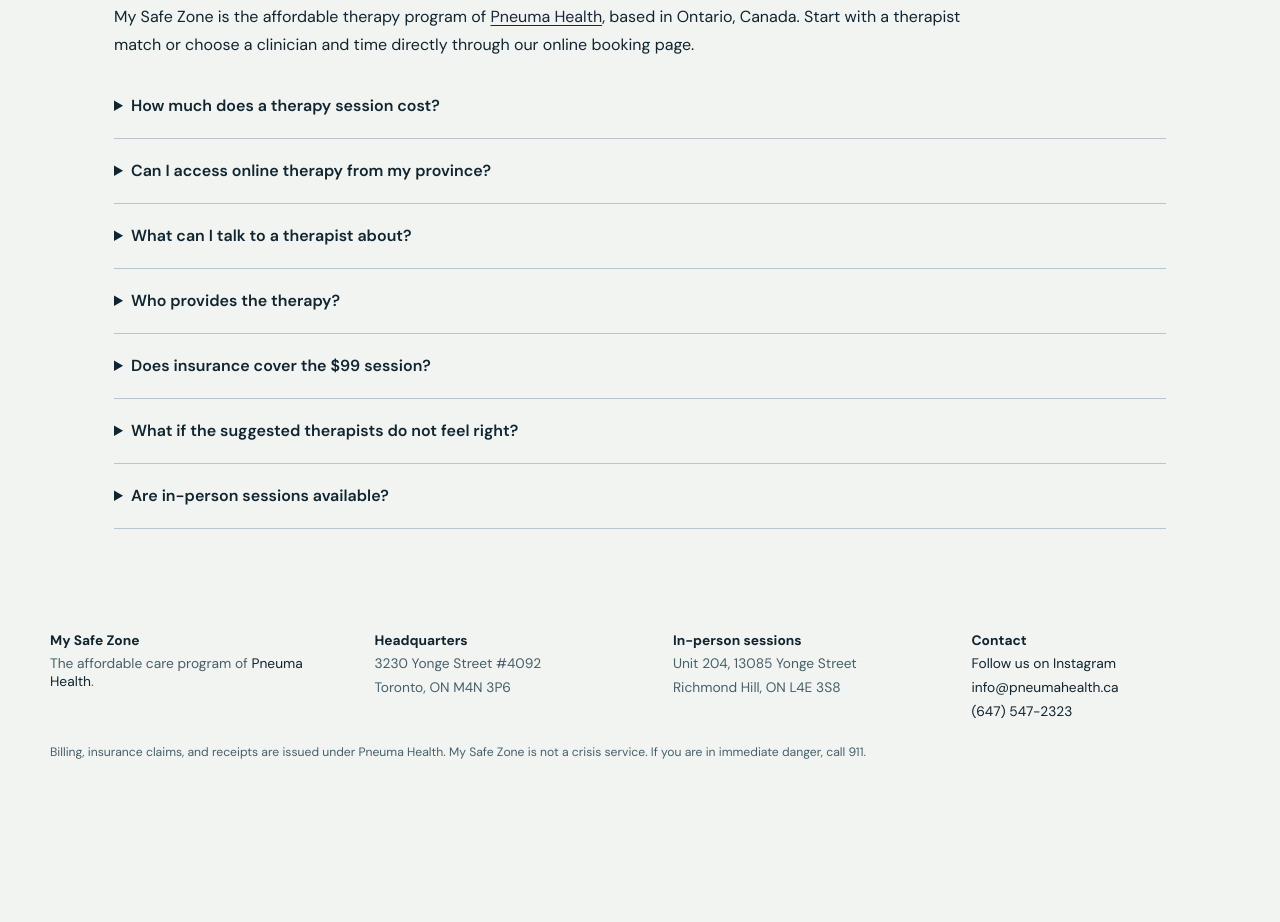
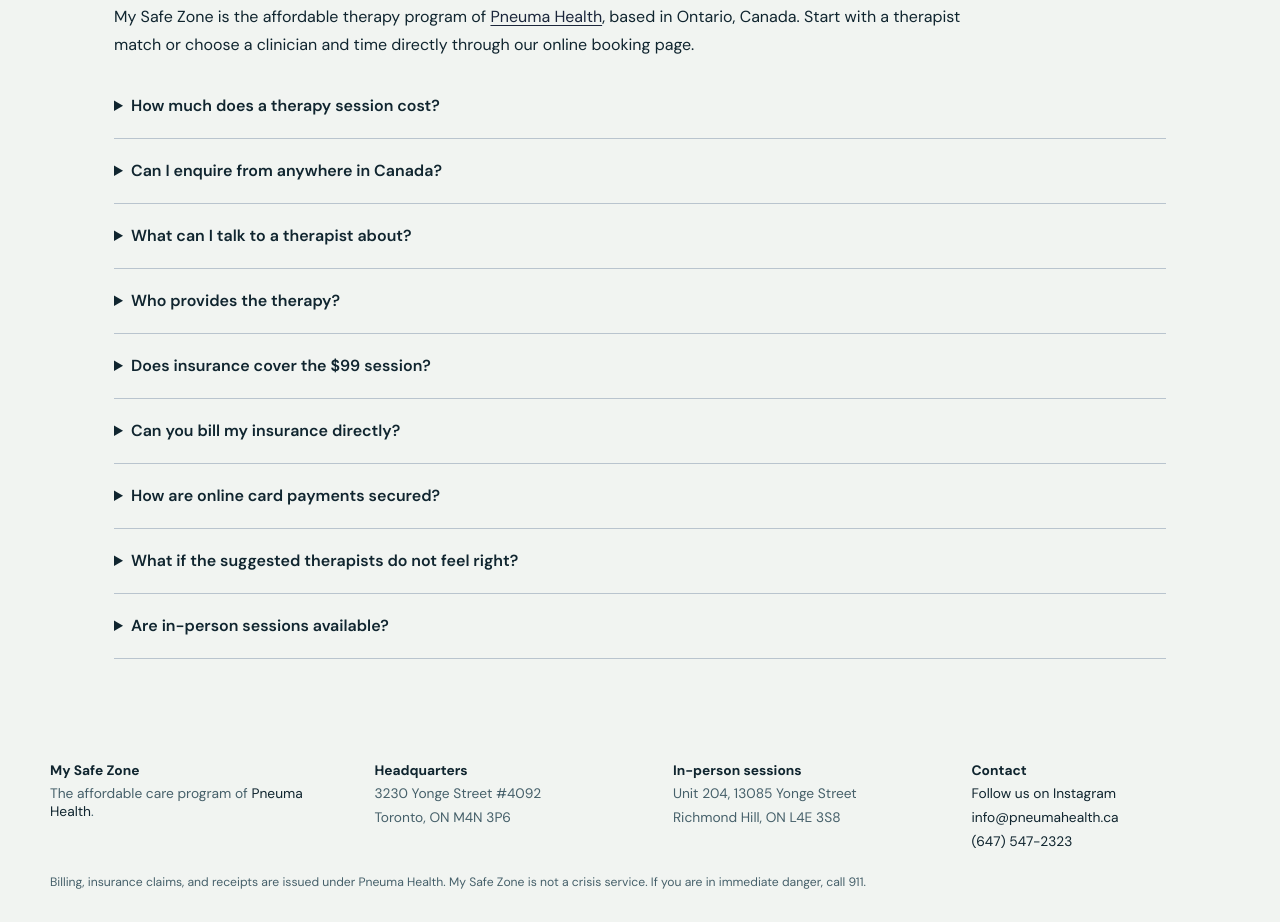
Before and after one commit to kavehml/mysafezone-website, a plain HTML site: page index.html in a window 1280 px wide. Shown: the part 4075-4997 px from the top of the page. Before the commit the page ends 4867 px from the top, so only its background shows below. Drawn offline with Linux system fonts and the light colour scheme.

Commit message:
Clarify Canada enquiries, insurance eligibility and Jane payment security

```diff
--- a/index.html
+++ b/index.html
@@ -338,10 +338,12 @@
         <p><a href="/guides/affordable-therapy/">Read our guide to finding affordable therapy in Ontario →</a></p>
         <p>My Safe Zone is the affordable therapy program of <a href="https://pneumahealth.ca/mysafezone/">Pneuma Health</a>, based in Ontario, Canada. Start with a therapist match or choose a clinician and time directly through our online booking page.</p>
         <details><summary>How much does a therapy session cost?</summary><p>My Safe Zone sessions cost $99 CAD for 60 minutes. You can <a href="https://pneumahealth.janeapp.com/locations/my-safe-zone/book" target="_blank" rel="noopener">view therapists and current appointment availability in Jane</a>.</p></details>
-        <details><summary>Can I access online therapy from my province?</summary><p>Eligibility depends on your location and the clinician’s registration and scope of practice. Please confirm with our team that your chosen therapist can provide care where you will be located during sessions before booking.</p></details>
+        <details><summary>Can I enquire from anywhere in Canada?</summary><p>Yes. We welcome enquiries from across Canada, not only Ontario. Before you book, our team will confirm a suitable therapist’s availability and eligibility to provide care in the province or territory where you will be physically located during sessions. <a href="mailto:info@pneumahealth.ca">Contact us for help finding a therapist for your location</a>.</p></details>
         <details><summary>What can I talk to a therapist about?</summary><p>Our matching tool includes anxiety, depression and low mood, stress, relationships, trauma, grief, life changes and newcomer experiences. Each therapist has different areas of experience. Review their profile and discuss your needs with them to decide whether the fit is right for you.</p></details>
         <details><summary>Who provides the therapy?</summary><p>Care may be provided by Registered Psychotherapists, Registered Psychotherapists (Qualifying), or Registered Social Workers, depending on your needs and availability. Read each clinician’s profile in Jane for their designation, approach and areas of experience.</p></details>
-        <details><summary>Does insurance cover the $99 session?</summary><p>Coverage depends on your plan and your therapist’s professional designation. Receipts are issued under Pneuma Health. Some plans allow direct billing; neither reimbursement nor direct billing is guaranteed. Confirm your coverage with your insurer before your appointment.</p></details>
+        <details><summary>Does insurance cover the $99 session?</summary><p>Your plan may cover psychotherapy or social work services, depending on the benefits included and your chosen therapist’s professional designation. Before booking, ask your insurer whether sessions with that specific therapist at Pneuma Health / My Safe Zone are eligible, and check any referral requirements, annual limits or per-session limits. Our team can help you find the therapist’s name, designation and registration number for this check. Receipts are issued under Pneuma Health; reimbursement is not guaranteed.</p></details>
+        <details><summary>Can you bill my insurance directly?</summary><p>Direct billing may be available for some plans and therapists. <a href="mailto:info@pneumahealth.ca">Contact our team</a> to check before your appointment. If direct billing is unavailable, you can use your receipt to submit a claim to your insurer. You remain responsible for fees your plan does not cover.</p></details>
+        <details><summary>How are online card payments secured?</summary><p>Online card payments are handled through Jane Payments, our booking platform’s payment service. Jane Payments is PCI-compliant and uses Stripe to process card payments. Please enter payment details only through the secure Jane payment flow, rather than sending them by email or through our matching form. <a href="https://jane.app/guide/is-jane-pci-compliant" target="_blank" rel="noopener">Read about Jane’s payment security</a>.</p></details>
         <details><summary>What if the suggested therapists do not feel right?</summary><p>You can <a href="#find-your-therapist">try our therapist matching questions</a> or <a href="https://docs.google.com/forms/d/e/1FAIpQLSeBorMBAX_g2_JuHlsoHkgw8_X29Enh3waB41I9kxOzFYcRNA/viewform" target="_blank" rel="noopener">fill out our detailed help form</a> so our team can help you explore other options. Matching suggestions are a starting point, not a clinical assessment.</p></details>
         <details><summary>Are in-person sessions available?</summary><p>Sessions are primarily online. In-person appointments in Richmond Hill may be arranged on request, subject to availability. <a href="mailto:info@pneumahealth.ca">Contact our team</a> to discuss arrangements.</p></details>
       </section>
```
